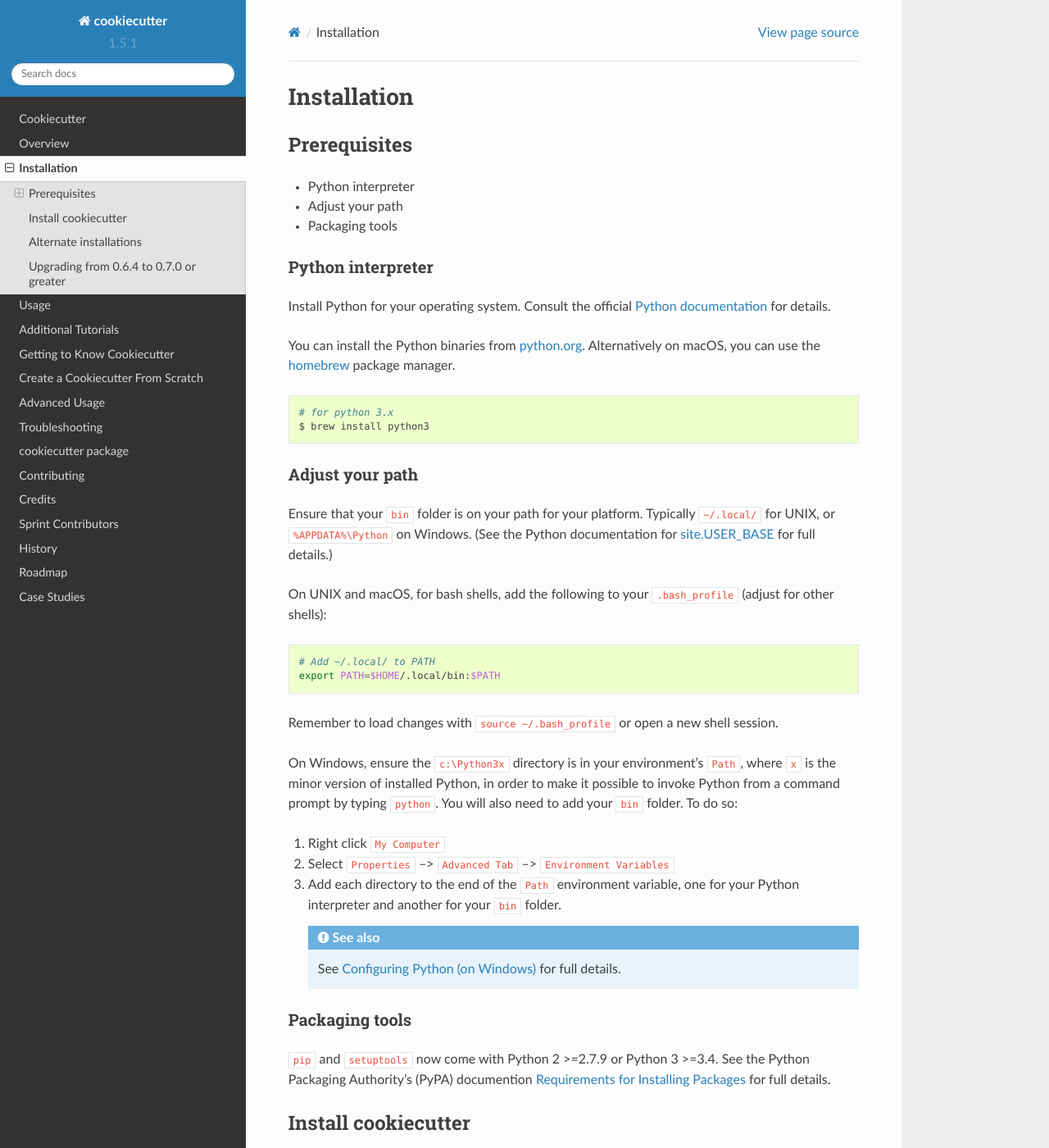
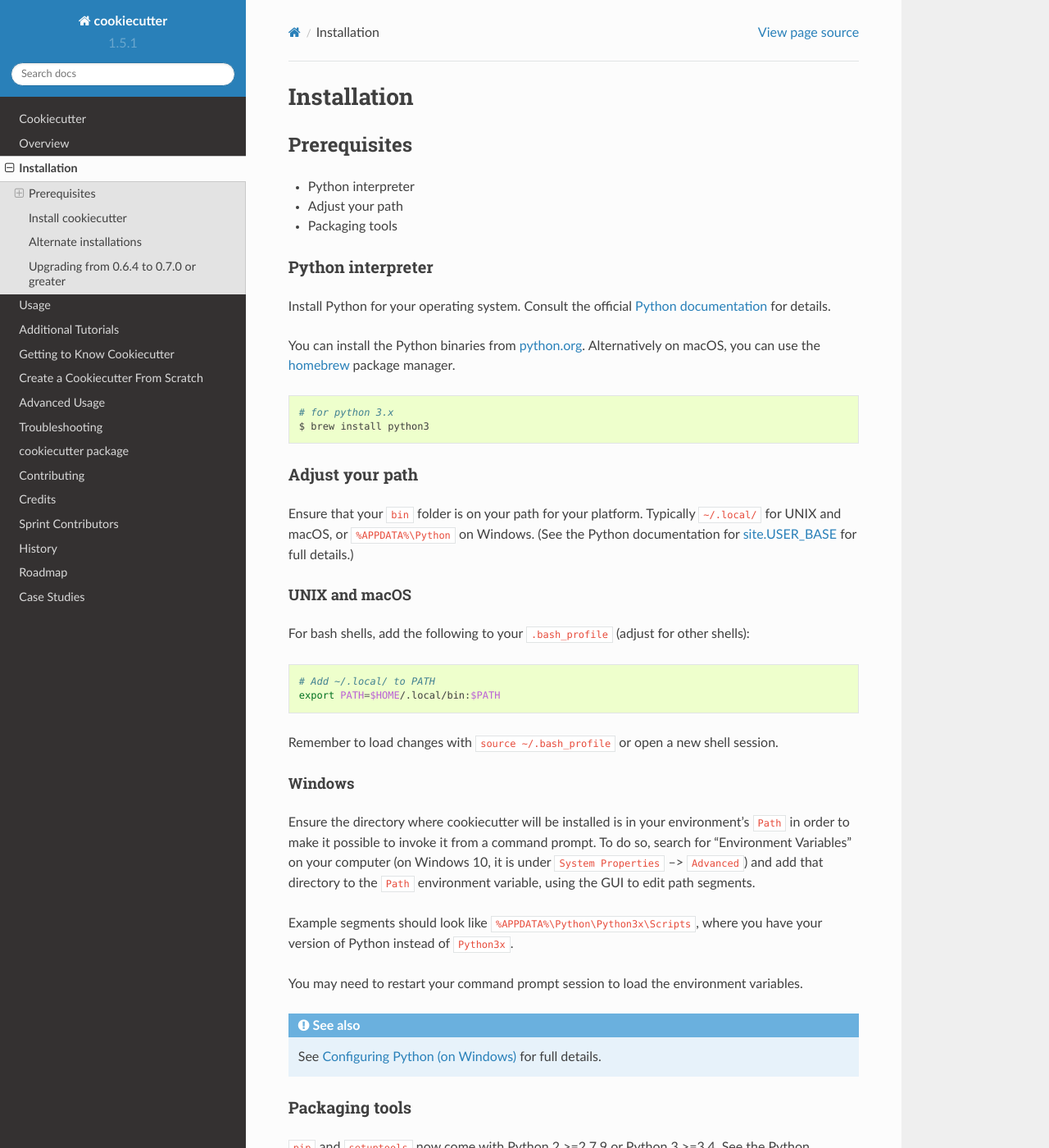
Before and after one commit to c-allen-tech/cookie, a Sphinx documentation site: the page built from docs/installation.rst, in a window 1280 px wide and 1400 px high. Shown: the whole window at 82% size. Built offline with Sphinx 7.4.7 and the Read the Docs theme 2.0.0, drawn with Linux system fonts in a browser that asks for light colours; formulas are drawn with MathJax 3.

Commit message:
Fix Windows installation instructions (#887)
- break apart platforms for better context while reading narrative
- Previous instructions were not adequately tested on Windows, but now they are, using a VM.

```diff
--- a/docs/installation.rst
+++ b/docs/installation.rst
@@ -25,9 +25,13 @@ You can install the Python binaries from `python.org <https://www.python.org/dow
 Adjust your path
 ^^^^^^^^^^^^^^^^
 
-Ensure that your ``bin`` folder is on your path for your platform. Typically ``~/.local/`` for UNIX, or ``%APPDATA%\Python`` on Windows. (See the Python documentation for `site.USER_BASE <https://docs.python.org/3/library/site.html#site.USER_BASE>`_ for full details.)
+Ensure that your ``bin`` folder is on your path for your platform. Typically ``~/.local/`` for UNIX and macOS, or ``%APPDATA%\Python`` on Windows. (See the Python documentation for `site.USER_BASE <https://docs.python.org/3/library/site.html#site.USER_BASE>`_ for full details.)
 
-On UNIX and macOS, for bash shells, add the following to your ``.bash_profile`` (adjust for other shells):
+
+UNIX and macOS
+""""""""""""""
+
+For bash shells, add the following to your ``.bash_profile`` (adjust for other shells):
 
 .. code-block:: bash
 
@@ -36,13 +40,17 @@ On UNIX and macOS, for bash shells, add the following to your ``.bash_profile``
 
 Remember to load changes with ``source ~/.bash_profile`` or open a new shell session.
 
-On Windows, ensure the ``c:\Python3x`` directory is in your environment's ``Path``, where ``x`` is the minor version of installed Python, in order to make it possible to invoke Python from a command prompt by typing ``python``. You will also need to add your ``bin`` folder. To do so:
 
-#. Right click ``My Computer``
-#. Select ``Properties`` --> ``Advanced Tab`` --> ``Environment Variables``
-#. Add each directory to the end of the ``Path`` environment variable, one for your Python interpreter and another for your ``bin`` folder.
+Windows
+"""""""
 
-   .. seealso:: See `Configuring Python (on Windows) <https://docs.python.org/3/using/windows.html#configuring-python>`_ for full details.
+Ensure the directory where cookiecutter will be installed is in your environment's ``Path`` in order to make it possible to invoke it from a command prompt. To do so, search for "Environment Variables" on your computer (on Windows 10, it is under ``System Properties`` --> ``Advanced``) and add that directory to the ``Path`` environment variable, using the GUI to edit path segments.
+
+Example segments should look like ``%APPDATA%\Python\Python3x\Scripts``, where you have your version of Python instead of ``Python3x``.
+
+You may need to restart your command prompt session to load the environment variables.
+
+.. seealso:: See `Configuring Python (on Windows) <https://docs.python.org/3/using/windows.html#configuring-python>`_ for full details.
 
 
 Packaging tools
```
